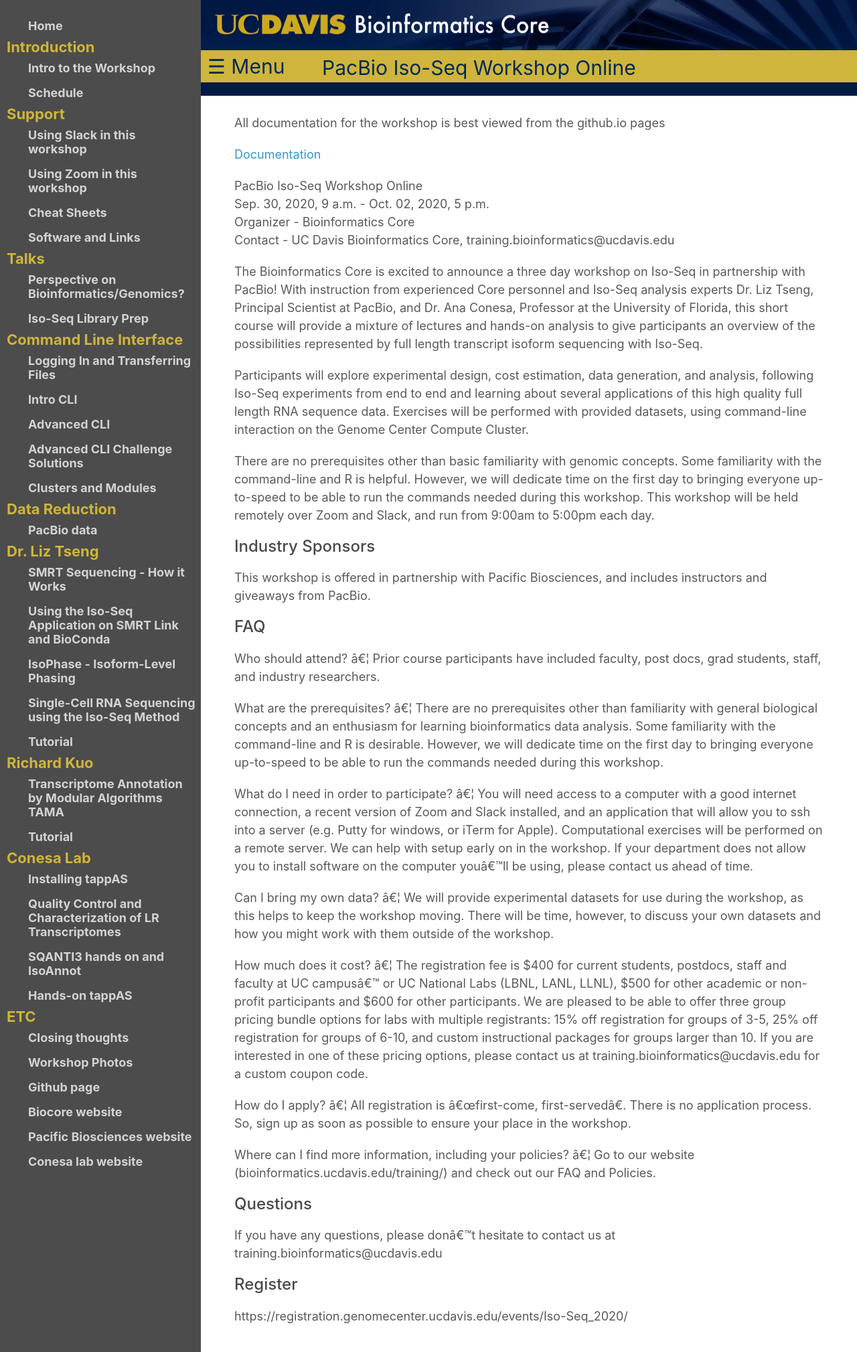
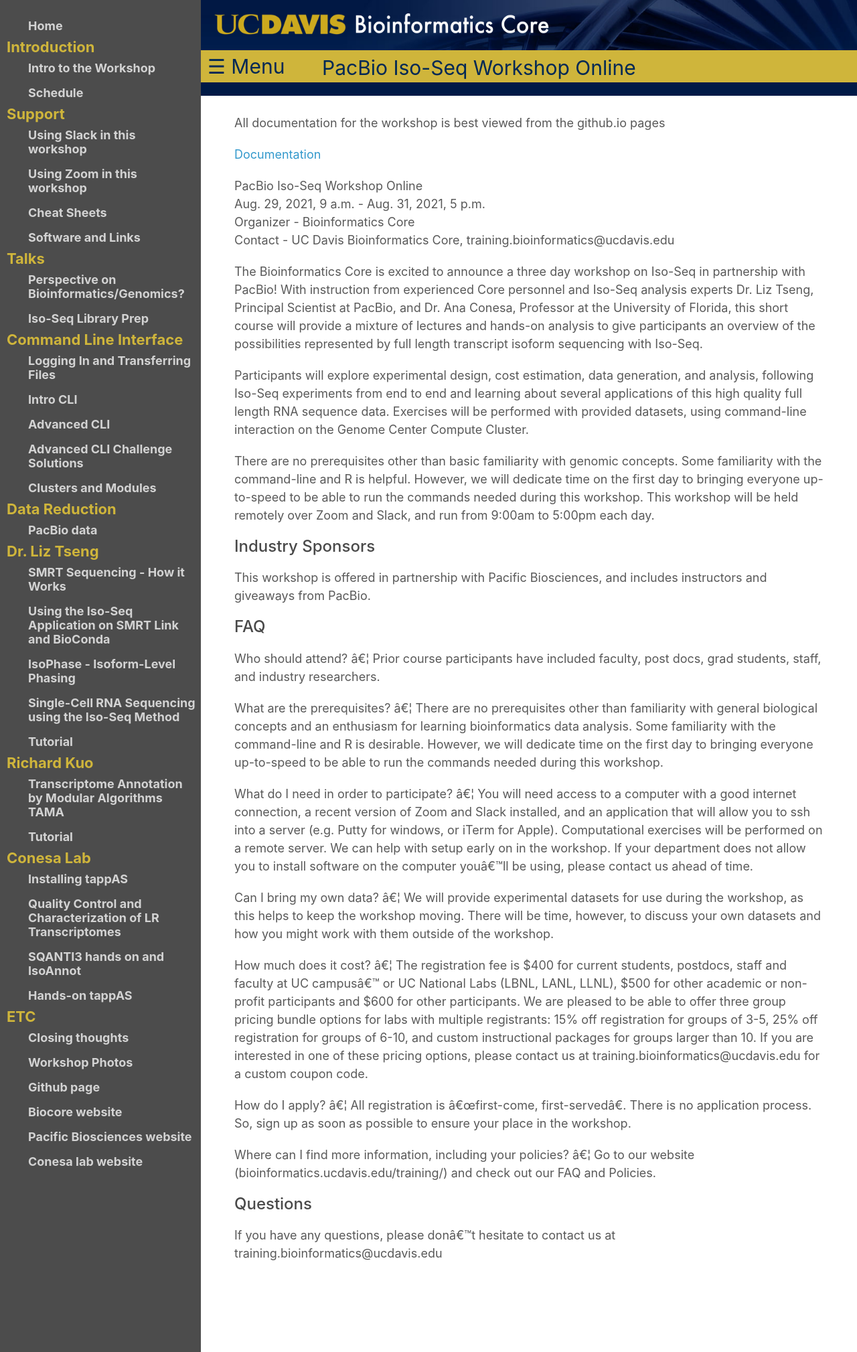
Before and after one commit to ucdavis-bioinformatics-training/2021-August-Iso-Seq, a Jekyll site: the page built from index.md, in a window 1280 px wide. Shown: the whole page at 67% size. Built offline with Jekyll 4.4.1, drawn with Linux system fonts in a browser that asks for light colours; our own code applies the rules of GitHub Pages for plain Markdown files.

Commit message:
fixing dates and links to docs

```diff
--- a/index.md
+++ b/index.md
@@ -1,9 +1,9 @@
 All documentation for the workshop is best viewed from the github.io pages
 
-[Documentation](https://ucdavis-bioinformatics-training.github.io/2020-september-isoseq/)
+[Documentation](https://ucdavis-bioinformatics-training.github.io/2021-August-Iso-Seq/)
 
 PacBio Iso-Seq Workshop Online
-Sep. 30, 2020, 9 a.m. - Oct. 02, 2020, 5 p.m.
+Aug. 29, 2021, 9 a.m. - Aug. 31, 2021, 5 p.m.
 Organizer - Bioinformatics Core
 Contact - UC Davis Bioinformatics Core, training.bioinformatics@ucdavis.edu
 
@@ -36,8 +36,3 @@
 ### Questions
 
 If you have any questions, please don’t hesitate to contact us at training.bioinformatics@ucdavis.edu
-
-
-### Register
-
-https://registration.genomecenter.ucdavis.edu/events/Iso-Seq_2020/
```
Also changed, not shown: README.md.
